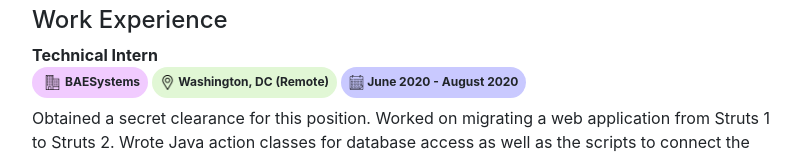
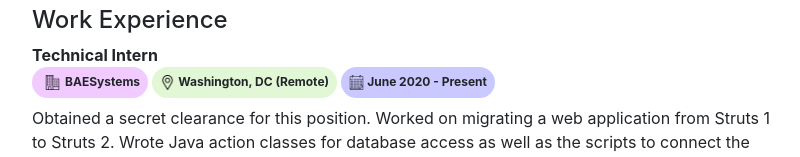
Before and after one commit to katieh98/personal-site, a React (Create React App) app: page / in a window 1280 px wide. Shown: the part 628-785 px from the top of the page, without its empty margins (239-1039 px from the left). Built offline with nearby package versions, Linux system fonts and the light colour scheme.

Commit message:
Updated work

```diff
--- a/src/components/Home.js
+++ b/src/components/Home.js
@@ -33,7 +33,7 @@ class Home extends React.Component {
               </Badge>{' '}
               <Badge pill className="location"><img src={pin} width="15" height="15" alt="pin" /> Washington, DC (Remote)
                 </Badge>{' '}
-                <Badge pill className="calendar"><img src={cal} width="15" height="15" alt="pin" /> June 2020 - August 2020
+                <Badge pill className="calendar"><img src={cal} width="15" height="15" alt="pin" /> June 2020 - Present
                   </Badge>{' '}
               </h6>
             Obtained a secret clearance for this position. Worked on migrating a web
```
Also changed, not shown: 1 other file (tests, documents, lock files or other folders).
